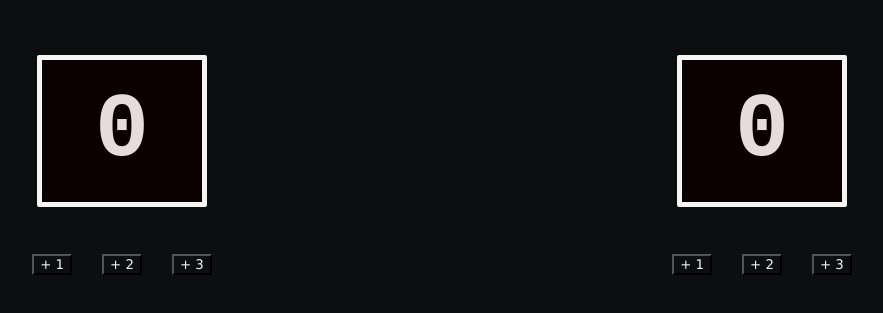
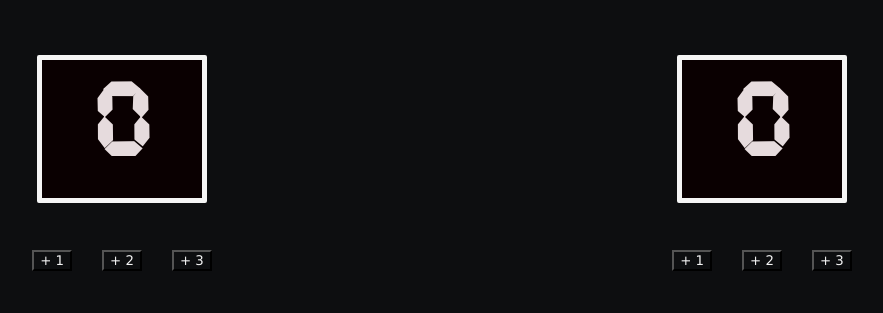
Before and after one commit to c3s0fr3sh/basketball-scorecard, a website built with Vite: page index.html in a window 1280 px wide. Shown: the part 129-442 px from the top of the page, without its empty margins (198-1081 px from the left). Built offline with nearby package versions, Linux system fonts and the light colour scheme; files whose address does not match are found by name.

Commit message:
Update index

```diff
--- a/index.css
+++ b/index.css
@@ -1,4 +1,7 @@
-
+@font-face{
+    font-family: myFont;
+    src:url(font.ttf)
+}
 
 body {
     font-family: monospace;
@@ -18,7 +21,7 @@ h2{
 
 .score {
     padding: 20px 20px;
-
+    font-family: myFont;
     background: #0a0001;
     font-size: 90px;
     color: #e6dbdd;
```
